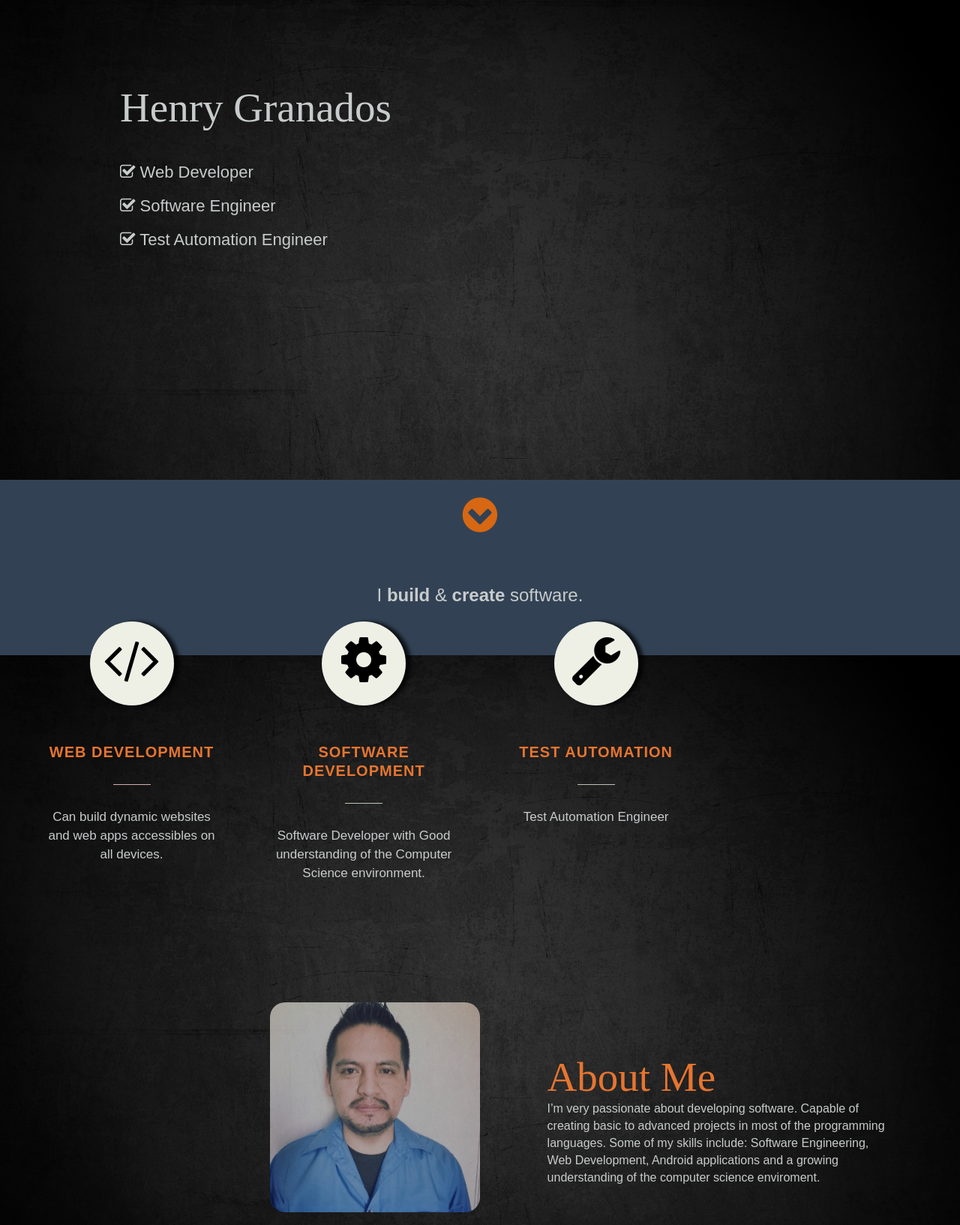
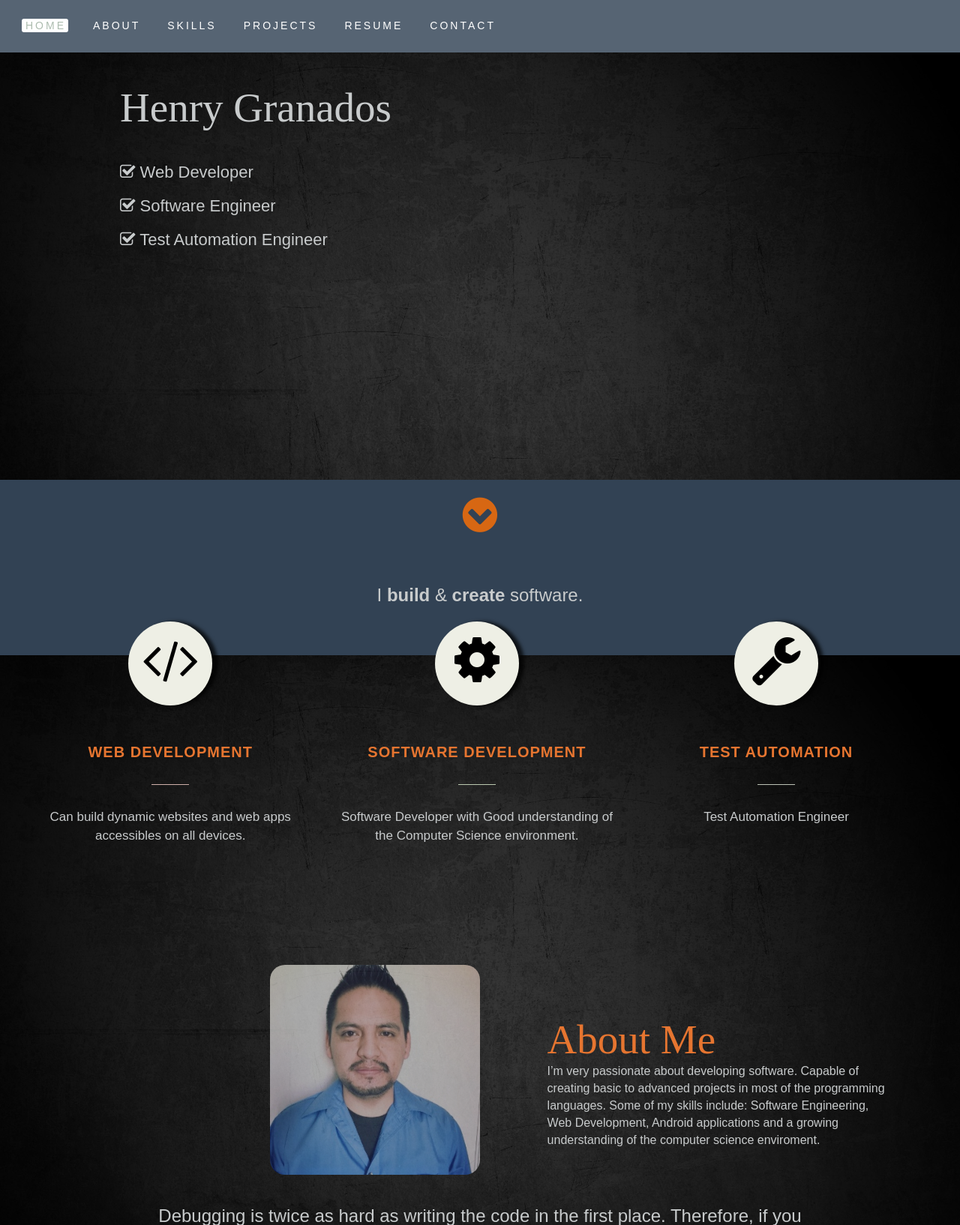
Before and after one commit to henrygranados/henrygranados.github.io, a PHP site: page / in a window 1280 px wide. Shown: the top 1634 px of the page at 75% size. Run offline with PHP 8.4, Linux system fonts and the light colour scheme; some libraries are stand-ins or nearby versions.

Commit message:
adding file

```diff
--- a/css/styles.css
+++ b/css/styles.css
@@ -361,14 +361,14 @@ header {
 
 
 .servicesWrapper {
-		width:94%;
-		max-width:1170px;
-		margin:0px auto;
+	width:100%;
+	max-width:1200px;
+	margin:0px auto;
 }
 .servicesBox {
-	width:20.6%;
-	float:left;
-	margin-right:5.86%;
+	width:31.2%;
+	float:left;
+	margin-right:2.86%;
 	text-align:center;
 	font-size:17px;
 	color:#C8CBCC;
@@ -376,7 +376,7 @@ header {
 	line-height:25px;
 }
 .servicesBoxLast {
-	width:20.6%;
+	width:29.6%;
 	float:left;
 	text-align:center;
 	font-size:17px;
@@ -1427,9 +1427,9 @@ font-family:arial;
 	clear:both;
 }
 .servicesWrapper {
-		width:94%;
-		max-width:1200px;
-		margin:60px auto 0px auto;
+		/*width:94%;*/
+		/*max-width:1200px;*/
+		/*margin:60px auto 0px auto;*/
 }
 .servicesBox {
 	width:94%;
--- a/index.html
+++ b/index.html
@@ -245,7 +245,7 @@ function hasScrolled() {
            <a href="#projects">PROJECTS</a>
          </li>
          <li>
-           <a id = "testing" href="#" target="_blank">RESUME</a>
+           <a id = "testing" href="Resume_HenryGranados.pdf" target="_blank">RESUME</a>
          </li>
          <li>
            <a href="#contact">CONTACT</a>
@@ -263,7 +263,7 @@ function hasScrolled() {
         <div class="divLine"></div>
         <a href="#projects">PROJECTS</a><br>
         <div class="divLine"></div>
-        <a href="Resume_Henry.pdf">RESUME</a><br>
+        <a href="Resume_HenryGranados.pdf">RESUME</a><br>
         <div class="divLine"></div>
         <a href="#contact">CONTACT</a>
       </div>
@@ -303,6 +303,7 @@ function hasScrolled() {
    I <strong>build</strong> &amp; <strong>create</strong> software.
  </div>
 </div>
+
 
 <div class="servicesWrapper">
       <!--<div class="servicesBox">-->
```
Also changed, not shown: 1 other file. Lines whose indentation alone changed are shown as unchanged.
